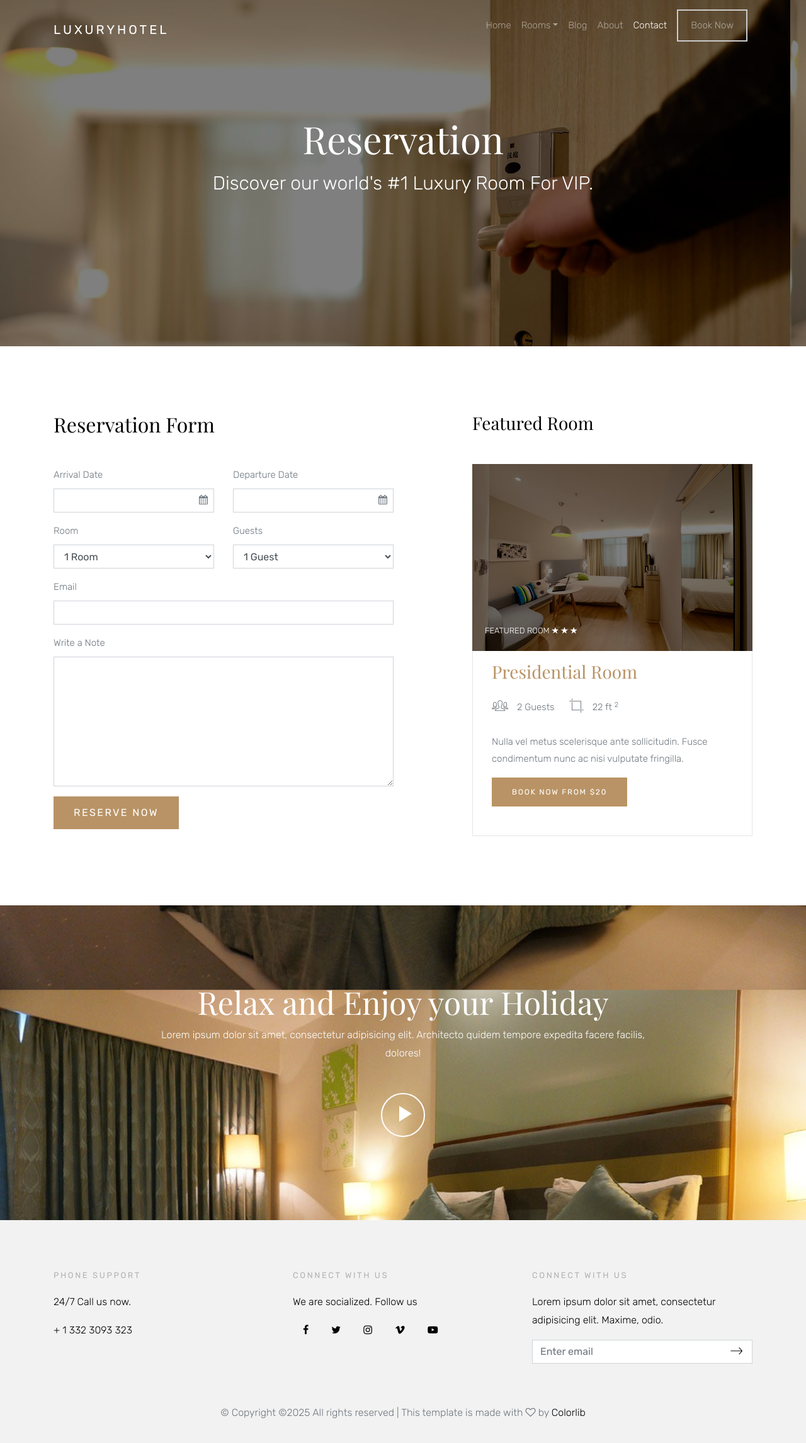
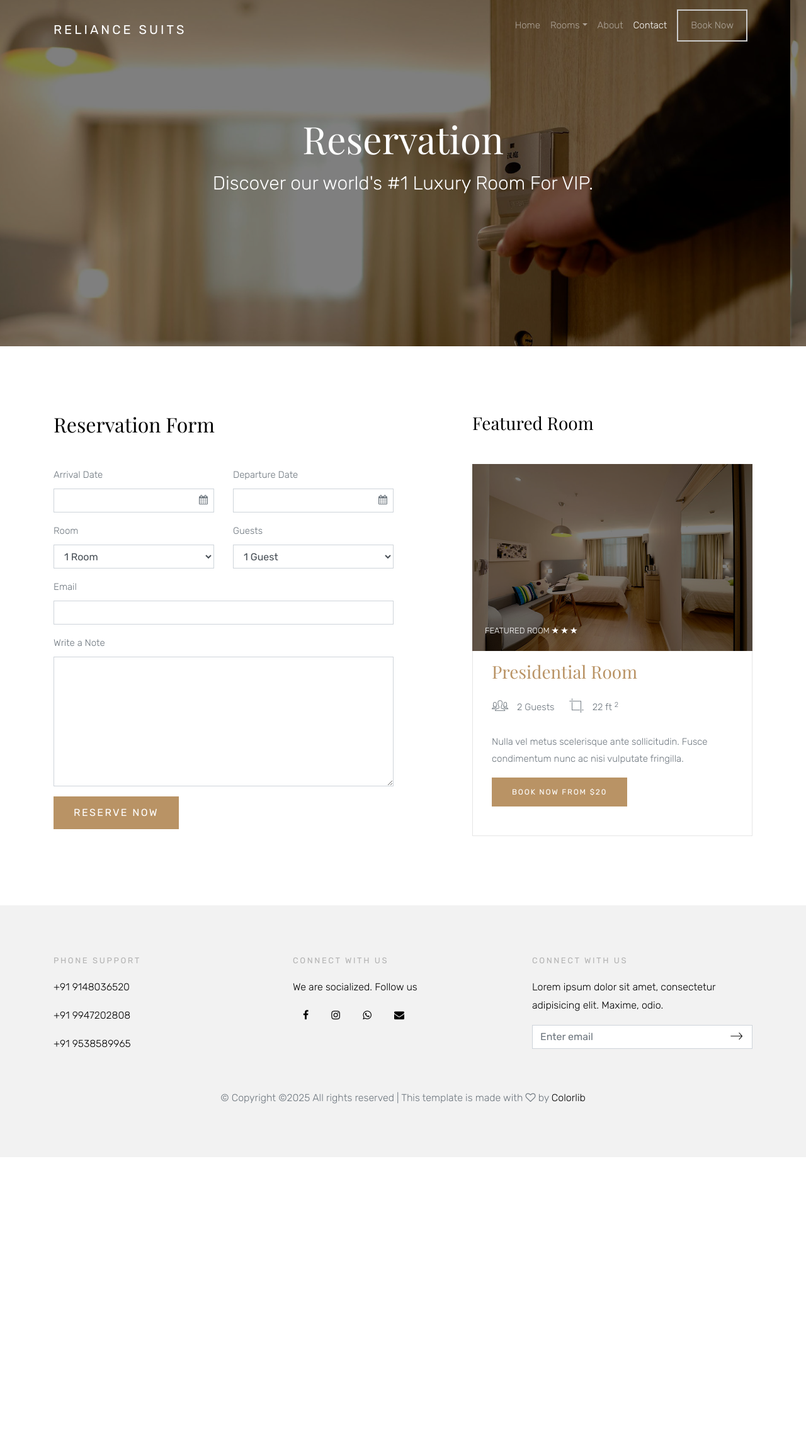
Before and after one commit to keerthy2/HotelRelianceSuits, a plain HTML site: page booknow.html in a window 1280 px wide. Shown: the whole page at 63% size. After the commit the page ends 1838 px from the top, so only its background shows below. Drawn offline with nearby package versions, Linux system fonts and the light colour scheme; files whose address does not match are found by name.

Commit message:
update 21-06

```diff
--- a/booknow.html
+++ b/booknow.html
@@ -1,7 +1,7 @@
 <!doctype html>
 <html lang="en">
   <head>
-    <title>LuxuryHotel a Hotel Template</title>
+    <title>Hotel Reliance Suits</title>
     <meta charset="utf-8">
     <meta name="viewport" content="width=device-width, initial-scale=1, shrink-to-fit=no">
 
@@ -25,7 +25,7 @@
 
       <nav class="navbar navbar-expand-md navbar-dark bg-light">
         <div class="container">
-          <a class="navbar-brand" href="index.html">LuxuryHotel</a>
+          <a class="navbar-brand" href="index.html">Reliance Suits</a>
           <button class="navbar-toggler" type="button" data-toggle="collapse" data-target="#navbarsExample05" aria-controls="navbarsExample05" aria-expanded="false" aria-label="Toggle navigation">
             <span class="navbar-toggler-icon"></span>
           </button>
@@ -44,9 +44,6 @@
                   <a class="dropdown-item" href="rooms.html">Deluxe Room</a>
                 </div>
 
-              </li>
-              <li class="nav-item">
-                <a class="nav-link" href="blog.html">Blog</a>
               </li>
               <li class="nav-item">
                 <a class="nav-link " href="about.html">About</a>
@@ -182,41 +179,23 @@
       </div>
     </section>
     <!-- END section -->
-
-
-
-
-
-    <section class="section-cover" data-stellar-background-ratio="0.5" style="background-image: url(images/img_5.jpg);">
-      <div class="container">
-        <div class="row justify-content-center align-items-center intro">
-          <div class="col-md-9 text-center element-animate">
-            <h2>Relax and Enjoy your Holiday</h2>
-            <p class="lead mb-5">Lorem ipsum dolor sit amet, consectetur adipisicing elit. Architecto quidem tempore expedita facere facilis, dolores!</p>
-            <div class="btn-play-wrap"><a href="https://vimeo.com/channels/staffpicks/93951774" class="btn-play popup-vimeo "><span class="ion-ios-play"></span></a></div>
-          </div>
-        </div>
-      </div>
-    </section>
-    <!-- END section -->
-
     <footer class="site-footer">
       <div class="container">
         <div class="row mb-5">
           <div class="col-md-4">
             <h3>Phone Support</h3>
-            <p>24/7 Call us now.</p>
-            <p class="lead"><a href="tel://">+ 1 332 3093 323</a></p>
+            <p class="lead"><a href="tel://">+91 9148036520</a></p>
+            <p class="lead"><a href="tel://">+91 9947202808</a></p>
+            <p class="lead"><a href="tel://">+91 9538589965</a></p>
           </div>
           <div class="col-md-4">
             <h3>Connect With Us</h3>
             <p>We are socialized. Follow us</p>
             <p>
               <a href="#" class="pl-0 p-3"><span class="fa fa-facebook"></span></a>
-              <a href="#" class="p-3"><span class="fa fa-twitter"></span></a>
               <a href="#" class="p-3"><span class="fa fa-instagram"></span></a>
-              <a href="#" class="p-3"><span class="fa fa-vimeo"></span></a>
-              <a href="#" class="p-3"><span class="fa fa-youtube-play"></span></a>
+              <a href="#" class="p-3"><span class="fa fa-whatsapp"></span></a>
+              <a href="#" class="p-3"><span class="fa fa-envelope"></span></a>
             </p>
           </div>
           <div class="col-md-4">
```
Also changed, not shown: about.html (+9 -24 lines), blog-single.html (+7 -10 lines), blog.html (+8 -11 lines), contact.html (+7 -27 lines), index.html (+4 -4 lines), 1 other file.
